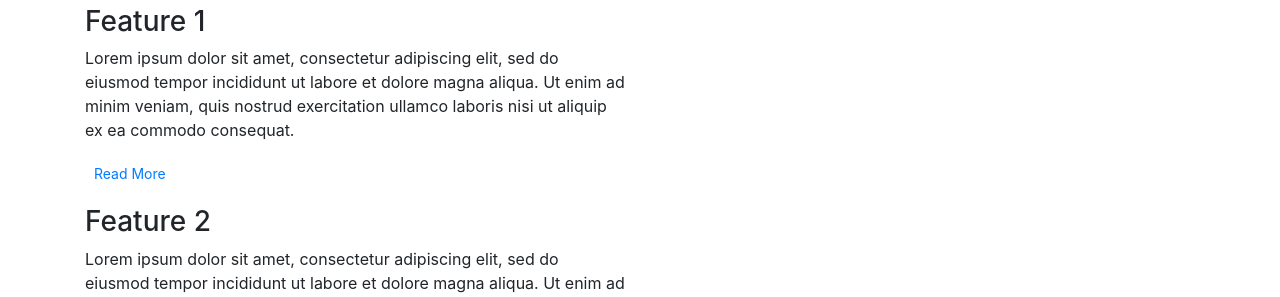
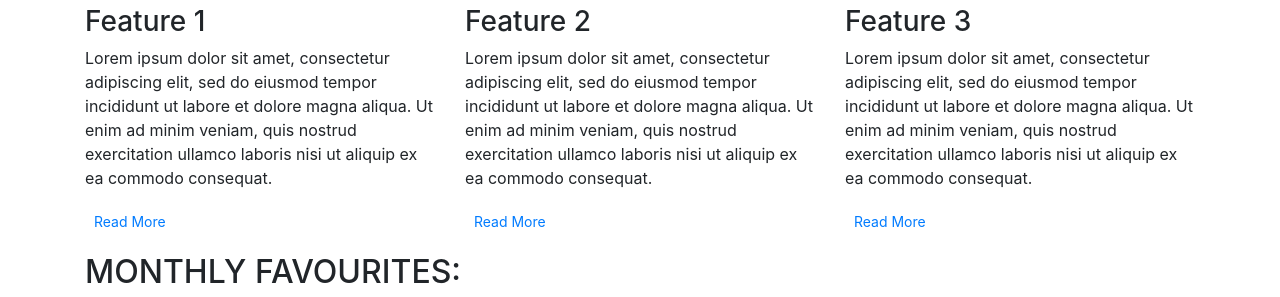
Before and after one commit to ElaineArchbold/bootstrap_landing_page1, a plain HTML site: page index.html in a window 1280 px wide. Shown: the part 464-761 px from the top of the page. Drawn offline with nearby package versions, Linux system fonts and the light colour scheme.

Commit message:
final column changes

```diff
--- a/index.html
+++ b/index.html
@@ -58,23 +58,25 @@
                 </div>
             </div>
             <div class="row">
-                <div class="col-12 col-md-6">
+                <div class="col-12 col-md-6 col-lg-4">
+                    <!--the col-lg-4 will keep the features side by side but make them occupy a third of the row-->
                     <div class="feature">
                         <h3>Feature 1</h3>
                         <p>Lorem ipsum dolor sit amet, consectetur adipiscing elit, sed do eiusmod tempor incididunt ut labore et dolore magna aliqua. Ut enim ad minim veniam, quis nostrud exercitation ullamco laboris nisi ut aliquip ex ea commodo consequat.</p>
                         <p><a class="btn btn-sm btn-default" href="">Read More</a></p>
                     </div>
                 </div>
-                <div class="feature">
-                    <div class="col-12 col-md-6">
+                <div class="col-12 col-md-6 col-lg-4">
+                    <div class="feature">
                         <h3>Feature 2</h3>
                         <p>Lorem ipsum dolor sit amet, consectetur adipiscing elit, sed do eiusmod tempor incididunt ut labore et dolore magna aliqua. Ut enim ad minim veniam, quis nostrud exercitation ullamco laboris nisi ut aliquip ex ea commodo consequat.</p>
                         <p><a class="btn btn-sm btn-default" href="">Read More</a></p>
                     </div>
                 </div>
-                <div class="feature">
-                    <div class="col-12 d-md-none">
-                        <!-- on a medium screen, this wont be displayed -->
+                <div class="col-12 d-md-none d-lg-block col-lg-4">
+                    <div class="feature">
+                        <!-- d-md-none on a medium screen, this wont be displayed -->
+                        <!--d-lg-block and col-lg-4 make this display on large screens-->
                         <h3>Feature 3</h3>
                         <p>Lorem ipsum dolor sit amet, consectetur adipiscing elit, sed do eiusmod tempor incididunt ut labore et dolore magna aliqua. Ut enim ad minim veniam, quis nostrud exercitation ullamco laboris nisi ut aliquip ex ea commodo consequat.</p>
                         <p><a class="btn btn-sm btn-default" href="">Read More</a></p>
```
Also changed, not shown: .c9/metadata/environment/index.html, 2 other files.
